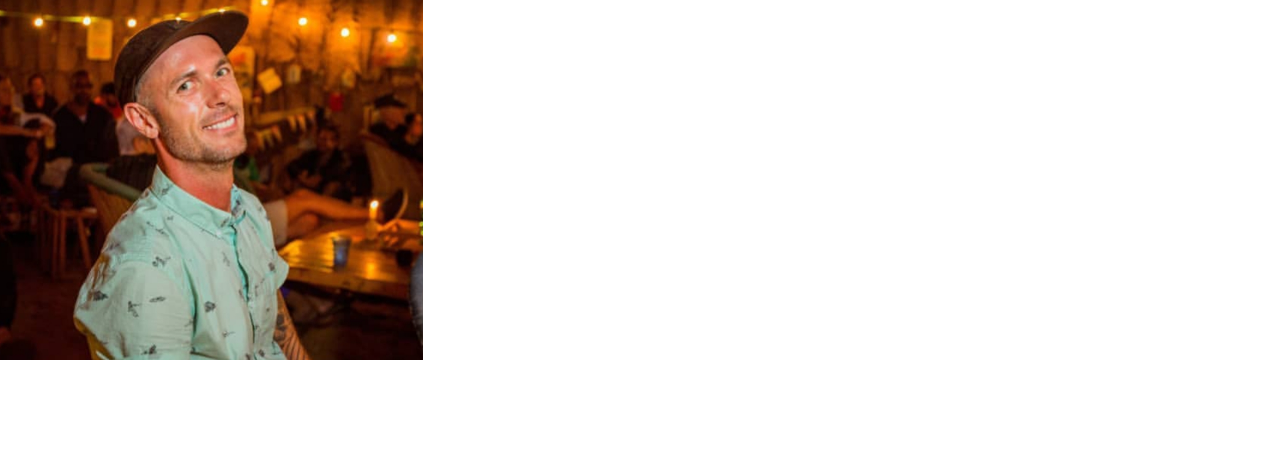
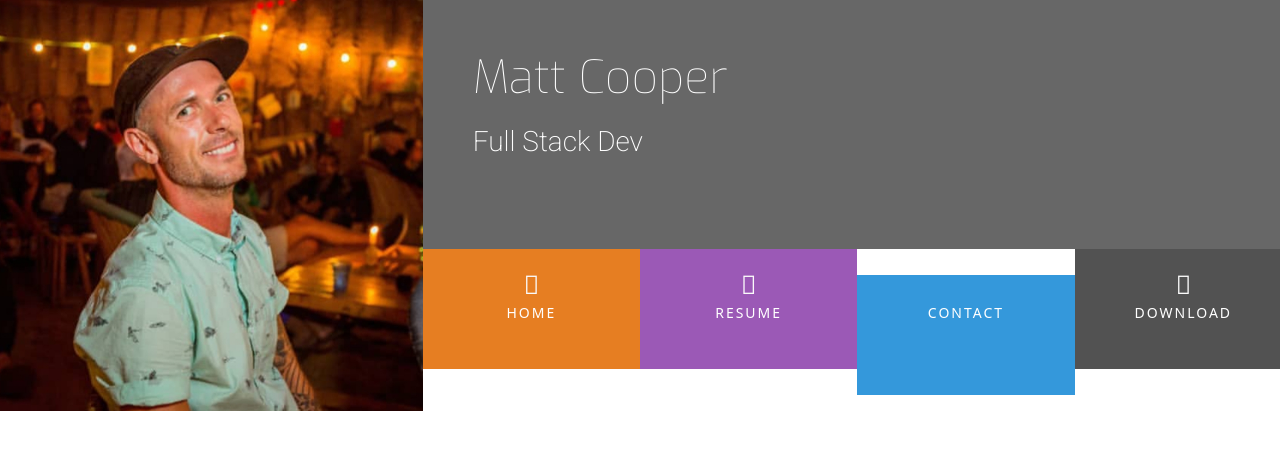
Before and after one commit to mattcooperdev/resume, a plain HTML site: page index.html in a window 1280 px wide. Drawn offline with nearby package versions, Linux system fonts and the light colour scheme.

Commit message:
Add menu list and styled

```diff
--- a/assets/css/style.css
+++ b/assets/css/style.css
@@ -1,7 +1,37 @@
 @import url('https://fonts.googleapis.com/css2?family=Roboto:wght@100..700&family=Exo:wght@100..700');
+
+/*----------Colours------------*/
+
+.bg-color-name-title{
+    background-color: #676767;
+}
+
+.ui-menu-color-home {
+    background-color: #e67e22;
+}
+
+.ui-menu-color-resume {
+    background-color: #9b59b6;
+}
+
+.ui-menu-color-contact {
+    background-color: #3498db;
+}
+
+.ui-menu-color-download {
+    background-color: #525252;
+}
 
 header {
     margin: 0;
+}
+
+.heading {
+    margin-left: 50px;
+}
+
+.col {
+    padding: 0;
 }
 
 .logo {
@@ -14,3 +44,65 @@ header {
     -moz-transition: all .5s ease-in-out;
     -webkit-transition: all .5s ease-in-out;
 }
+
+.name {
+    font-family: "Exo", sans-serif;
+    font-weight: 100;
+    font-size: 46px;
+    margin-top: 50px;
+    color: #fff;
+}
+
+.title {
+    font-family: "Roboto", sans-serif;
+    font-weight: 200;
+    font-size: 28px;
+    margin-top: 20px;
+    margin-bottom: 90px;
+    color: #fff;
+}
+
+.list-inline-item:not(:last-child){
+    margin: 0;
+}
+
+.menucontainer {
+    font-size: 0;
+    padding: 0;
+}
+
+#nav li {
+    font-size: 14px;
+    padding: 0;
+}
+
+.menuitem {
+    height: 120px;
+    text-align: center;
+    padding: 0;
+}
+
+.menuitem a {
+    width: 100%;
+    text-decoration: none;
+    color: #fff;
+    height: 120px;
+}
+
+.menuitem a i {
+    padding-top: 22px;
+    display: block;
+    color: #fafafa;
+    font-size: 26px;
+}
+
+.menuitem span {
+    display: block;
+    width: 100%;
+    padding-top: 5px;
+    text-align: center;
+    text-transform: uppercase;
+    font-size: 14px;
+    font-weight: 300;
+    letter-spacing: 2px;
+}
--- a/index.html
+++ b/index.html
@@ -1,22 +1,47 @@
 <!DOCTYPE html>
 <html lang="en">
+
 <head>
     <meta charset="UTF-8">
     <meta http-equiv="X-UA-Compatible" content="IE=edge">
     <meta name="viewport" content="width=device-width, initial-scale=1.0">
     <link rel="stylesheet" href="https://cdn.jsdelivr.net/npm/bootstrap@5.1.3/dist/css/bootstrap.min.css"/>
-    <link rel="stylesheet" href="https://cdn.jsdelivr.net/npm/@fortawesome/fontawesome-free@5.15.4/css/fontawesome.min.css">
+    <link rel="stylesheet" href="https://cdn.jsdelivr.net/npm/@fortawesome/fontawesome-free@5.15.4/css/fontawesome.min.css"/>
     <link rel="stylesheet" href="assets/css/style.css" type="text/css">
     <title>Matt Cooper</title>
 </head>
+
 <body>
     <header>
-        <div class="row">
+        <div class="row no-gutters">
             <a href="index.html" class="col-md-4 logo">
 
             </a>
             <div class="col-md-8">
-
+                <div class="row no-gutters bg-color-name-title">
+                    <div class="col heading">
+                        <h1 class="name">Matt Cooper</h1>
+                        <h2 class="title">Full Stack Dev</h2>
+                    </div>
+                </div>
+                <div class="row no-gutters">
+                    <div class="col">
+                        <ul id="nav" class="list-inline menucontainer">
+                            <li class="col-6 col-sm-3 ui-menu-color-home list-inline-item menuitem">
+                                <a href="#"><i class="fa fa-home" aria-hidden="true"></i><span>Home</span></a>
+                            </li>
+                            <li class="col-6 col-sm-3 ui-menu-color-resume list-inline-item menuitem">
+                                <a href="#"><i class="fa fa-graduation-cap" aria-hidden="true"></i><span>Resume</span></a>
+                            </li>
+                            <li class="col-6 col-sm-3 ui-menu-color-contact list-inline-item menuitem">
+                                <a href="#"><i class="fa fa-comment-o" aria-hidden="true"></i><span>Contact</span></a>
+                            </li>
+                            <li class="col-6 col-sm-3 ui-menu-color-download list-inline-item menuitem">
+                                <a href="#"><i class="fa fa-download" aria-hidden="true"></i><span>Download</span></a>
+                            </li>
+                        </ul>
+                    </div>
+                </div>
             </div>
         </div>
     </header>
@@ -27,4 +52,5 @@
 
     </footer>
 </body>
+
 </html>
```
